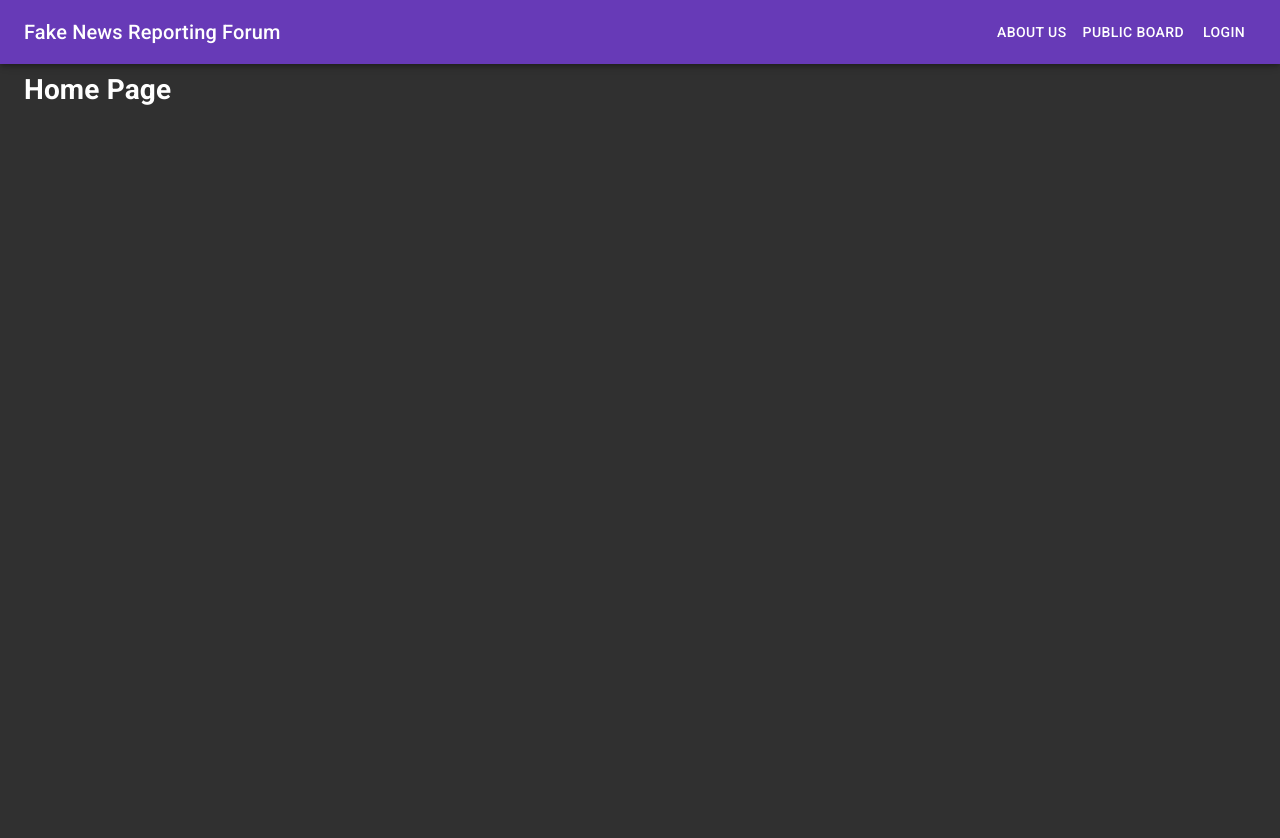
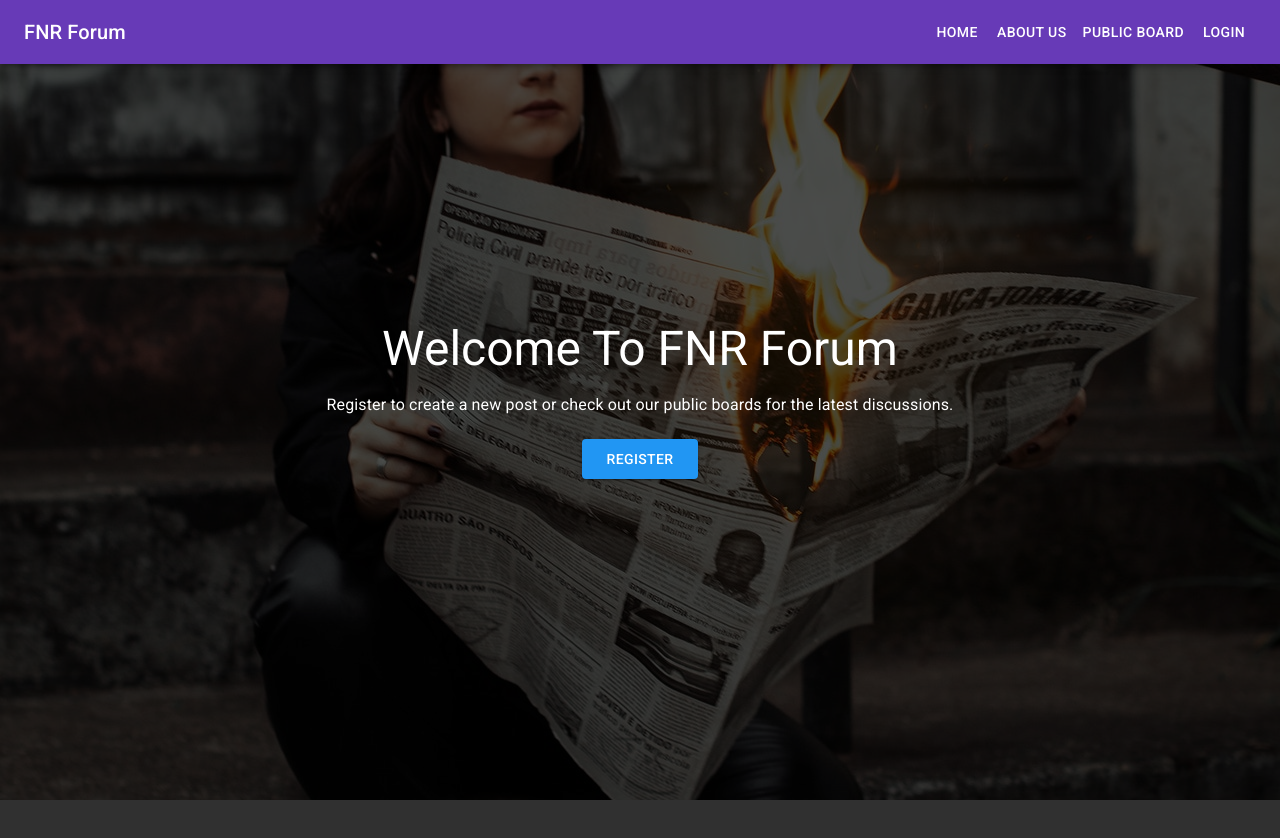
Before and after one commit to confusedwdeveloper/fake-news-reporting-forum-frontend, a React (Create React App) app: page / in a window 1280 px wide. Shown: the top 838 px of the page. After the commit the page ends 800 px from the top, so only its background shows below. Built offline with nearby package versions, Linux system fonts and the light colour scheme.

Commit message:
1. added home links to nav and drawer 2. added home page content and image with styles To do: redirecting based on auth and links.

```diff
--- a/src/features/app/Links.js
+++ b/src/features/app/Links.js
@@ -3,6 +3,7 @@ import { Button } from "@material-ui/core";
 export default function Links() {
   return (
     <>
+      <Button color="inherit">Home</Button>
       <Button color="inherit">About Us</Button>
       <Button color="inherit">Public Board</Button>
       <Button color="inherit">Login</Button>
--- a/src/features/app/Navbar.js
+++ b/src/features/app/Navbar.js
@@ -62,7 +62,7 @@ export default function Navbar() {
               </IconButton>
             )}
             <Typography variant="h6" className={classes.title}>
-              Fake News Reporting Forum
+              FNR Forum
             </Typography>
             {matches && <Links />}
           </Toolbar>
--- a/src/features/app/Root.js
+++ b/src/features/app/Root.js
@@ -1,4 +1,4 @@
-import { Container, CircularProgress } from "@material-ui/core";
+import { Box, CircularProgress } from "@material-ui/core";
 import { lazy, Suspense } from "react";
 import Navbar from "./Navbar";
 import { Route } from "react-router-dom";
@@ -7,6 +7,7 @@ import { makeStyles } from "@material-ui/core/styles";
 const useStyles = makeStyles({
   main: {
     minHeight: "100vh",
+    position: "relative",
   },
   spinner: {
     margin: "10% 50%",
@@ -18,9 +19,8 @@ const Home = lazy(() => import("../home"));
 const Root = () => {
   const classes = useStyles();
   return (
-    <>
+    <Box className={classes.main} component="main">
       <Navbar />
-      <Container className={classes.main} component="main">
       <Suspense
         fallback={
           <CircularProgress className={classes.spinner} color="secondary" />
@@ -28,8 +28,7 @@ const Root = () => {
       >
         <Route path="/" component={Home} />
       </Suspense>
-      </Container>
-    </>
+    </Box>
   );
 };
 
--- a/src/features/app/Sidebar.js
+++ b/src/features/app/Sidebar.js
@@ -6,12 +6,25 @@ import {
   ListItemIcon,
   Divider,
 } from "@material-ui/core";
-import { LockOpen, ExitToApp, Info, Announcement } from "@material-ui/icons";
+import {
+  LockOpen,
+  ExitToApp,
+  Info,
+  Announcement,
+  Home,
+} from "@material-ui/icons";
 
 export default function Sidebar({ toggleSidebar, state }) {
   return (
     <Drawer anchor="left" open={state} onClose={toggleSidebar}>
       <List component="nav" aria-label="Authentication About Us Public Board">
+        <ListItem button>
+          <ListItemIcon>
+            <Home />
+          </ListItemIcon>
+          <ListItemText primary="Home" />
+        </ListItem>
+        <Divider />
         <ListItem button>
           <ListItemIcon>
             <Info />
--- a/src/features/home/index.js
+++ b/src/features/home/index.js
@@ -1,3 +1,64 @@
+import { Button, Box, Container, Typography } from "@material-ui/core";
+import { makeStyles } from "@material-ui/core/styles";
+import img from "./pexels-produtora-midtrack-3422053.jpg";
+
+const useStyles = makeStyles((theme) => ({
+  root: {
+    background: `url(${img}) no-repeat center center/cover`,
+    height: "100vh",
+    position: "relative",
+    width: "100%",
+  },
+  overlay: {
+    backgroundColor: "rgba(0,0,0,0.7)",
+    position: "absolute",
+    top: 0,
+    left: 0,
+    width: "100%",
+    height: "100%",
+    zIndex: 1,
+  },
+  container: {
+    margin: "auto",
+    height: "100%",
+    display: "flex",
+    flexDirection: "column",
+    justifyContent: "center",
+    textAlign: "center",
+    alignItems: "center",
+  },
+  button: {
+    display: "block",
+    marginTop: theme.spacing(2),
+    paddingTop: theme.spacing(1),
+    paddingBottom: theme.spacing(1),
+    paddingRight: theme.spacing(3),
+    paddingLeft: theme.spacing(3),
+  },
+}));
+
 export default function Home() {
-  return <h1 style={{ marginTop: 70 }}>Home Page</h1>;
+  const classes = useStyles();
+  return (
+    <Box component="section" className={classes.root}>
+      <Box className={classes.overlay}>
+        <Container className={classes.container} fixed>
+          <Typography gutterBottom component="h1" variant="h3">
+            Welcome To FNR Forum
+          </Typography>
+          <Typography variant="body1" gutterBottom>
+            Register to create a new post or check out our public boards for the
+            latest discussions.
+          </Typography>
+          <Button
+            className={classes.button}
+            variant="contained"
+            color="secondary"
+          >
+            Register
+          </Button>
+        </Container>
+      </Box>
+    </Box>
+  );
 }
```
Also changed, not shown: src/features/home/pexels-produtora-midtrack-3422053.jpg (added), 1 other file (tests, documents, lock files or other folders). Lines whose indentation alone changed are shown as unchanged.
